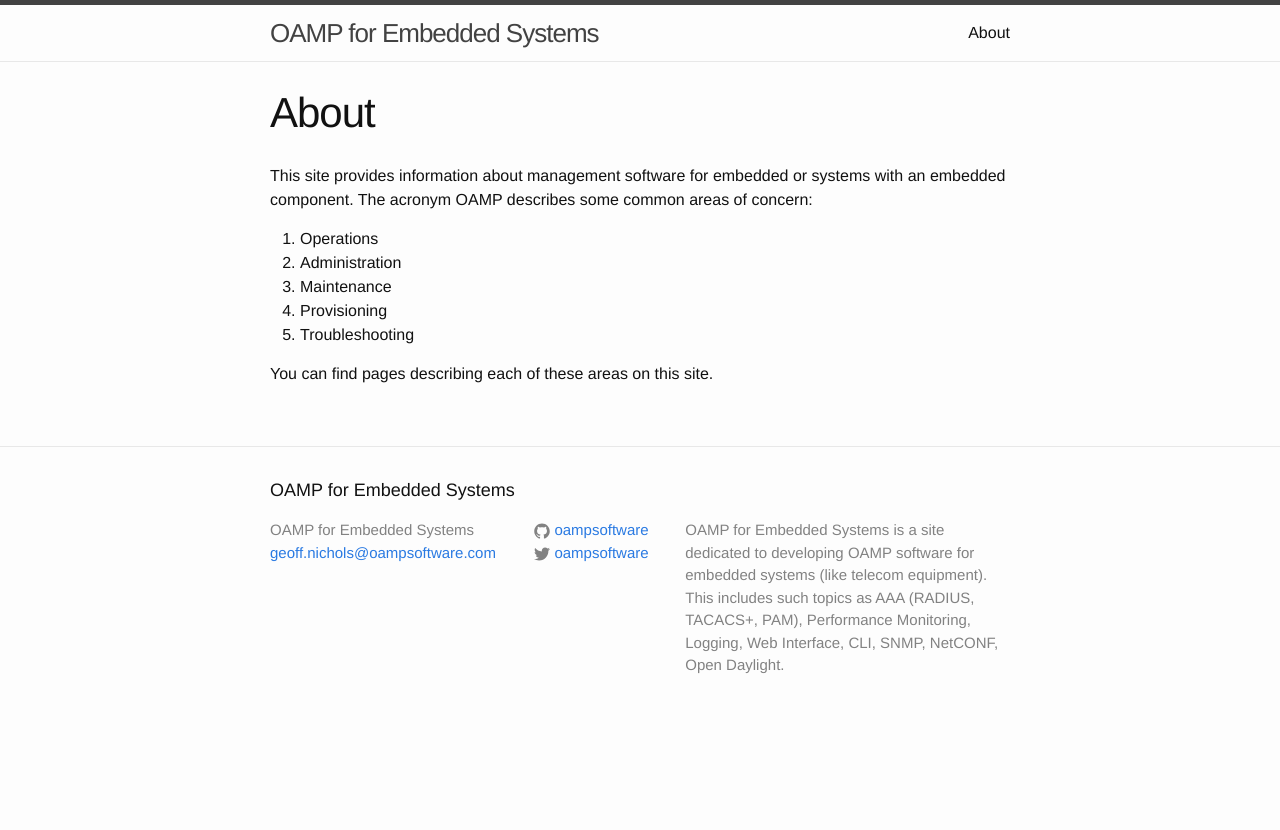
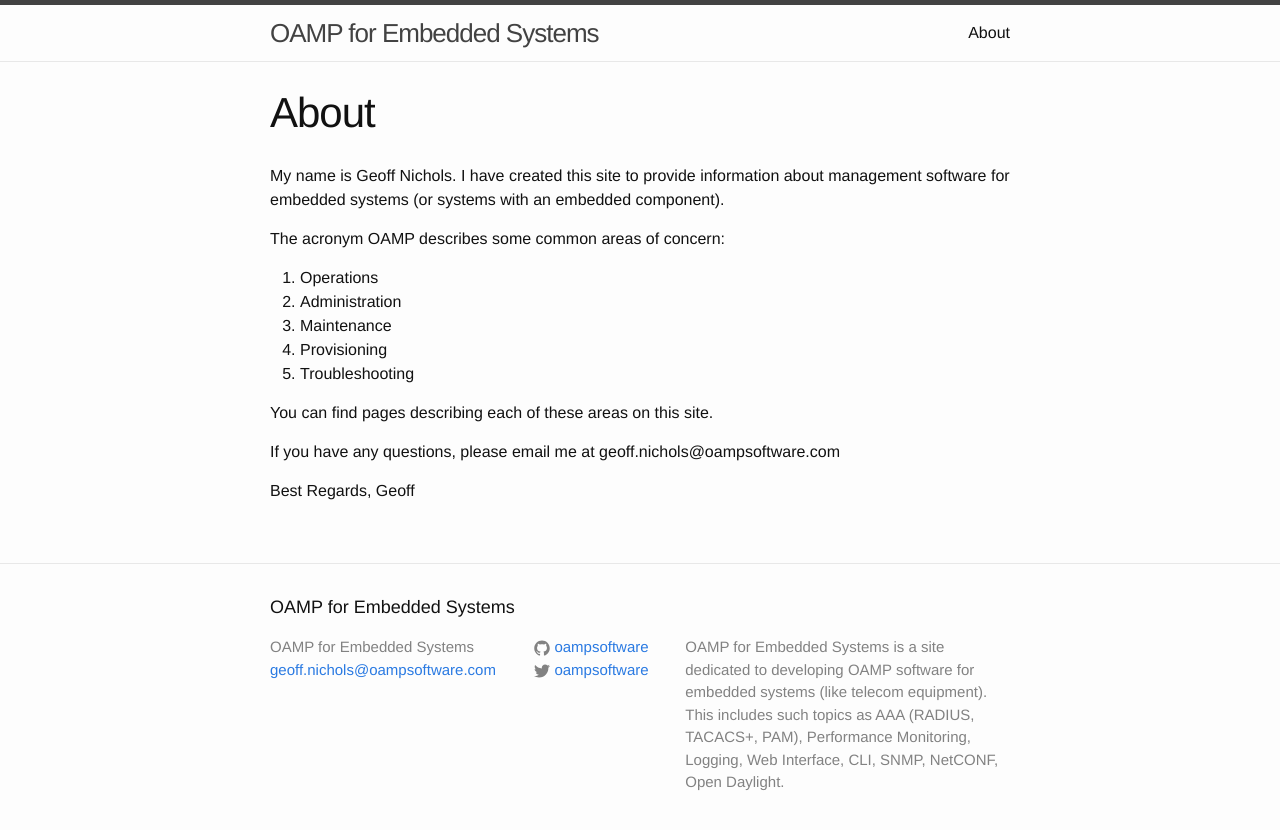
Before and after one commit to oampsoftware/blog, a Jekyll site: the page built from docs/about.md, in a window 1280 px wide. Shown: the top 830 px of the page. Built offline with Jekyll 4.4.1, drawn with Linux system fonts in a browser that asks for light colours.

Commit message:
Update about.md

```diff
--- a/docs/about.md
+++ b/docs/about.md
@@ -4,7 +4,9 @@ title: About
 permalink: /about/
 ---
 
-This site provides information about management software for embedded or systems with an embedded component. The acronym OAMP describes some common areas of concern:
+My name is Geoff Nichols. I have created this site to provide information about management software for embedded systems (or systems with an embedded component).
+
+The acronym OAMP describes some common areas of concern:
 1. Operations
 2. Administration
 3. Maintenance
@@ -12,3 +14,8 @@ This site provides information about management software for embedded or systems
 5. Troubleshooting
 
 You can find pages describing each of these areas on this site.
+
+If you have any questions, please email me at geoff.nichols@oampsoftware.com
+
+Best Regards,
+Geoff
```
